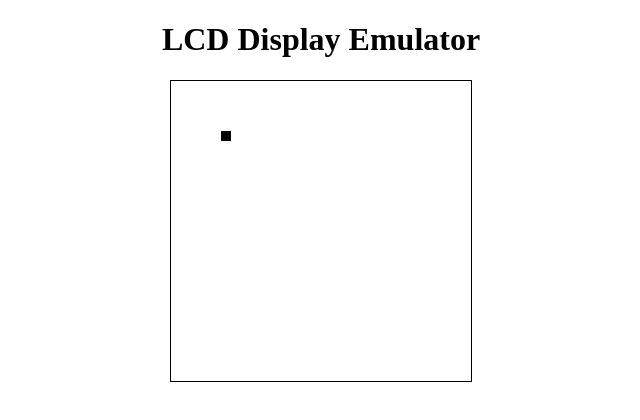
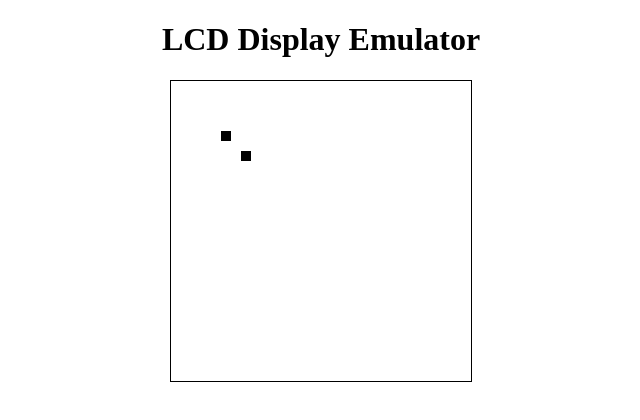
Before and after one commit to nolanhergert/LCDSim, a plain HTML site: page index.html in a window 1280 px wide. Shown: the full height of the page, 319-959 px from the left. Drawn offline with Linux system fonts and the light colour scheme.

Commit message:
Update final notes

```diff
--- a/index.html
+++ b/index.html
@@ -29,7 +29,7 @@
     const minOpaqueVoltage = 2.1;
     const lcdOpacitySlope = (0-1)/(minOpaqueVoltage-maxTransparentVoltage);
     const lcdOpacityIntercept = -lcdOpacitySlope * minOpaqueVoltage;
-    // Real measurement on full lens LCD at 3.3v is... from fully discharged:
+    // Real measurement on full lens "shutter" FSTN LCD at 3.3v is... from fully discharged:
     //   * From fully discharged, 4ms before LC starts turning opaque
     //   * From fully discharged, ~14ms before LC is fully opaque
     //   * From just turning clear again while discharging, 1ms before starts turning opaque
@@ -112,6 +112,25 @@
           var rowVoltage = 0;
           var colVoltage = 0;
 
+          if ((phase % 2) == 0) {
+            if (col == 5) {
+              colVoltage = drivingVoltage;
+            }
+            if (row == 7) {
+              rowVoltage = drivingVoltage;
+            }
+          }
+
+          if ((phase % 2) == 1) {
+            if (col == 7) {
+              colVoltage = drivingVoltage;
+            }
+            if (row == 5) {
+              rowVoltage = drivingVoltage;
+            }
+          }
+/*
+/*
           if ((phase % 2) == 0 && phase < 8) {
             if (col == 5) {
               colVoltage = drivingVoltage;
@@ -132,7 +151,7 @@
               rowVoltage = drivingVoltage;
             }
           }
-
+*/
           updatePixelVoltage(row, col, rowVoltage, colVoltage);
         }
       }
```
